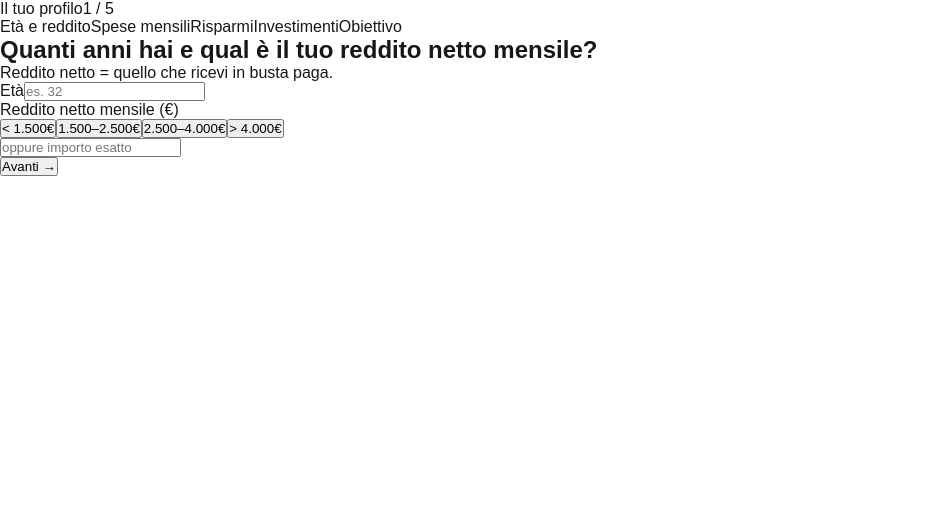
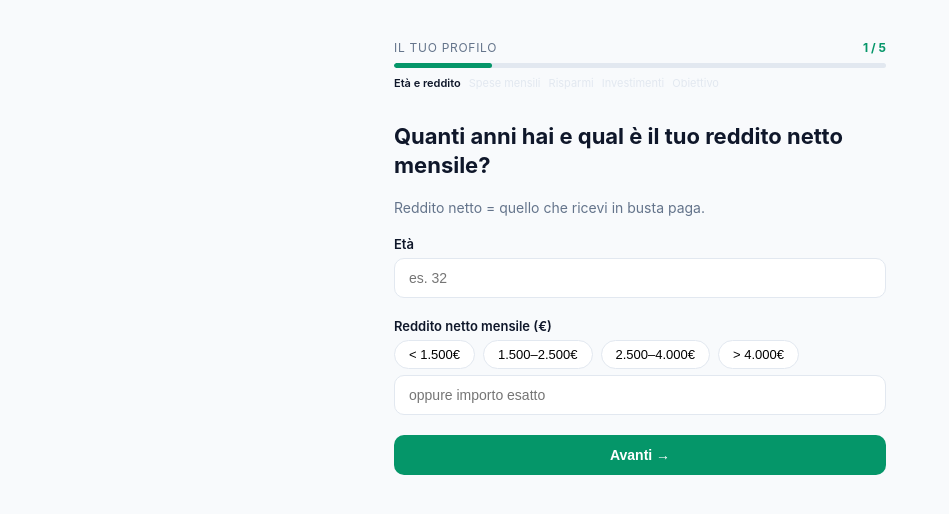
Before and after one commit to lmaiese/clara-money, a Next.js app in the folder frontend/: page /onboarding in a window 1280 px wide. Shown: the top 514 px of the page, without its empty margins (0-949 px from the left). Built offline with nearby package versions, Linux system fonts and the light colour scheme; no server answers.

Commit message:
feat: CSS base — palette chiaro emerald, wizard layout, chip, goal cards

```diff
--- a/frontend/app/globals.css
+++ b/frontend/app/globals.css
@@ -1,42 +1,113 @@
+*, *::before, *::after { box-sizing: border-box; margin: 0; padding: 0; }
+
 :root {
-  --background: #ffffff;
-  --foreground: #171717;
+  --bg: #f8fafc;
+  --surface: #ffffff;
+  --border: #e2e8f0;
+  --text: #0f172a;
+  --text-muted: #64748b;
+  --accent: #059669;
+  --accent-light: #d1fae5;
+  --accent-hover: #047857;
+  --error: #dc2626;
+  --radius: 10px;
+  --shadow: 0 1px 3px rgba(0,0,0,.08), 0 1px 2px rgba(0,0,0,.04);
 }
 
-@media (prefers-color-scheme: dark) {
-  :root {
-    --background: #0a0a0a;
-    --foreground: #ededed;
-  }
-}
+body { font-family: -apple-system, BlinkMacSystemFont, 'Segoe UI', sans-serif;
+  background: var(--bg); color: var(--text); min-height: 100vh; }
 
-html,
-body {
-  max-width: 100vw;
-  overflow-x: hidden;
-}
+/* ── Auth ── */
+.auth-layout { display: flex; align-items: center; justify-content: center;
+  min-height: 100vh; padding: 24px; }
+.auth-card { background: var(--surface); border: 1px solid var(--border);
+  border-radius: 16px; padding: 40px; width: 100%; max-width: 400px;
+  box-shadow: var(--shadow); display: flex; flex-direction: column; gap: 20px; }
+.brand { display: flex; align-items: center; gap: 10px; }
+.brand-icon { background: var(--accent); color: #fff; font-weight: 800;
+  font-size: 18px; width: 36px; height: 36px; border-radius: 8px;
+  display: flex; align-items: center; justify-content: center; }
+.brand h1 { font-size: 22px; font-weight: 700; }
+.auth-subtitle { color: var(--text-muted); font-size: 14px; }
+.auth-tabs { display: flex; border-bottom: 2px solid var(--border); }
+.auth-tabs button { flex: 1; padding: 10px; background: none; border: none;
+  cursor: pointer; font-size: 14px; color: var(--text-muted);
+  border-bottom: 2px solid transparent; margin-bottom: -2px; }
+.auth-tabs button.active { color: var(--accent); border-bottom-color: var(--accent);
+  font-weight: 600; }
+form { display: flex; flex-direction: column; gap: 12px; }
+form input { border: 1px solid var(--border); border-radius: var(--radius);
+  padding: 11px 14px; font-size: 14px; width: 100%; outline: none; }
+form input:focus { border-color: var(--accent); }
+.form-error { color: var(--error); font-size: 13px; }
 
-body {
-  color: var(--foreground);
-  background: var(--background);
-  font-family: Arial, Helvetica, sans-serif;
-  -webkit-font-smoothing: antialiased;
-  -moz-osx-font-smoothing: grayscale;
-}
+/* ── Onboarding layout ── */
+.onboarding-layout { max-width: 540px; margin: 0 auto; padding: 40px 24px;
+  display: flex; flex-direction: column; gap: 32px; }
 
-* {
-  box-sizing: border-box;
-  padding: 0;
-  margin: 0;
-}
+/* ── Progress ── */
+.wizard-progress { display: flex; flex-direction: column; gap: 8px; }
+.progress-header { display: flex; justify-content: space-between; }
+.progress-label { font-size: 12px; text-transform: uppercase;
+  letter-spacing: .06em; color: var(--text-muted); }
+.progress-count { font-size: 12px; font-weight: 700; color: var(--accent); }
+.progress-bar-track { height: 5px; background: var(--border); border-radius: 3px; overflow: hidden; }
+.progress-bar-fill { height: 100%; background: var(--accent); border-radius: 3px;
+  transition: width .3s ease; }
+.progress-steps { display: flex; gap: 8px; flex-wrap: wrap; }
+.progress-steps span { font-size: 11px; }
+.step-done { color: var(--accent); }
+.step-current { color: var(--text); font-weight: 600; }
+.step-pending { color: var(--border); }
 
-a {
-  color: inherit;
-  text-decoration: none;
-}
+/* ── Steps ── */
+.step { display: flex; flex-direction: column; gap: 20px; }
+.step h2 { font-size: 22px; font-weight: 700; line-height: 1.3; }
+.step-hint { color: var(--text-muted); font-size: 14px; }
+.field { display: flex; flex-direction: column; gap: 6px; }
+.field label { font-size: 13px; font-weight: 600; }
+.field input, .step input[type="number"] {
+  border: 1px solid var(--border); border-radius: var(--radius);
+  padding: 11px 14px; font-size: 14px; width: 100%; outline: none; }
+.field input:focus, .step input[type="number"]:focus { border-color: var(--accent); }
+.field-error { color: var(--error); font-size: 12px; }
+.api-error { color: var(--error); font-size: 13px;
+  background: #fef2f2; border: 1px solid #fecaca; border-radius: 8px; padding: 10px 14px; }
 
-@media (prefers-color-scheme: dark) {
-  html {
-    color-scheme: dark;
-  }
-}
+/* ── Chips ── */
+.chips { display: flex; gap: 8px; flex-wrap: wrap; }
+.chip { background: var(--surface); border: 1px solid var(--border); border-radius: 20px;
+  padding: 6px 14px; font-size: 13px; cursor: pointer; transition: all .15s; }
+.chip:hover { border-color: var(--accent); color: var(--accent); }
+
+/* ── Goal cards ── */
+.goal-cards { display: flex; flex-direction: column; gap: 12px; }
+.goal-card { background: var(--surface); border: 2px solid var(--border);
+  border-radius: 12px; padding: 18px; text-align: left; cursor: pointer;
+  display: flex; flex-direction: column; gap: 4px; transition: all .15s; }
+.goal-card:hover { border-color: var(--accent); }
+.goal-card.selected { border-color: var(--accent); background: var(--accent-light); }
+.goal-card strong { font-size: 15px; }
+.goal-card span { font-size: 13px; color: var(--text-muted); }
+.goal-card small { font-size: 12px; color: var(--accent); margin-top: 4px; }
+
+/* ── Nav ── */
+.step-nav { display: flex; justify-content: space-between; align-items: center; }
+.btn-primary { background: var(--accent); color: #fff; border: none;
+  border-radius: var(--radius); padding: 12px 24px; font-size: 14px;
+  font-weight: 600; cursor: pointer; transition: background .15s; }
+.btn-primary:hover { background: var(--accent-hover); }
+.btn-primary:disabled { opacity: .6; cursor: not-allowed; }
+.btn-secondary { background: none; border: 1px solid var(--border); color: var(--text-muted);
+  border-radius: var(--radius); padding: 11px 20px; font-size: 14px; cursor: pointer; }
+.btn-secondary:hover { border-color: var(--text-muted); }
+
+/* ── Dashboard placeholder ── */
+.dashboard-placeholder { display: flex; flex-direction: column; align-items: center;
+  justify-content: center; min-height: 100vh; gap: 12px; padding: 24px; text-align: center; }
+.dashboard-placeholder h1 { font-size: 24px; }
+.dashboard-placeholder p { color: var(--text-muted); }
+
+/* ── Loading ── */
+.loading { display: flex; align-items: center; justify-content: center;
+  min-height: 100vh; color: var(--text-muted); }
```
